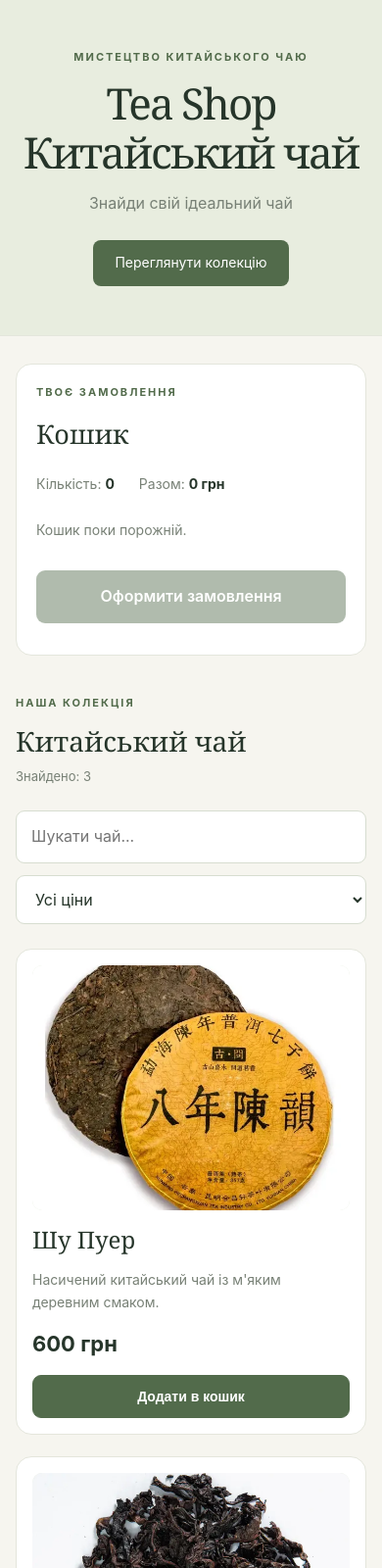
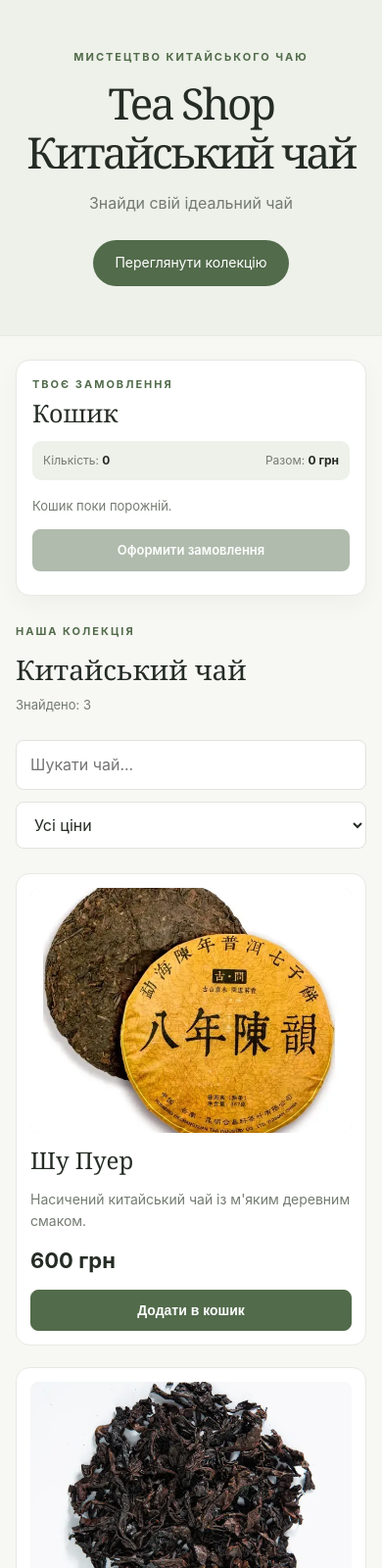
Before and after one commit to olexandrradchuk-byte/modules-practice, a website: page index.html in a window 390 px wide. Shown: the top 1600 px of the page at 98% size. Drawn offline with Linux system fonts and the light colour scheme.

Commit message:
Update website

```diff
--- a/style.css
+++ b/style.css
@@ -6,14 +6,14 @@
 }
 
 :root {
-    --background: #f6f5ef;
+    --background: #f7f7f3;
     --card: #ffffff;
-    --text: #26352a;
-    --muted: #788176;
+    --text: #252c25;
+    --muted: #747b72;
     --green: #526b4b;
     --green-dark: #3e5538;
-    --green-light: #e6eddf;
-    --border: #e4e6dc;
+    --green-light: #edf1e9;
+    --border: #e7e9e2;
 }
 
 html {
@@ -29,9 +29,9 @@ body {
 }
 
 .hero {
-    background: #e8eddf;
+    background: #edf1e9;
     border-bottom: 1px solid var(--border);
-    padding: 80px 20px;
+    padding: 64px 20px;
     text-align: center;
 }
 
@@ -52,7 +52,7 @@ body {
     font-family: Georgia, serif;
     font-size: clamp(44px, 7vw, 76px);
     font-weight: 500;
-    letter-spacing: -2px;
+    letter-spacing: -2.5px;
     line-height: 1.15;
 }
 
@@ -66,29 +66,42 @@ body {
     display: inline-block;
     margin-top: 25px;
     padding: 12px 22px;
-    border-radius: 8px;
+    border-radius: 999px;
     background: var(--green);
     color: white;
     text-decoration: none;
     font-size: 14px;
+    transition: background 0.2s ease, transform 0.2s ease;
 }
 
 .hero-button:hover {
     background: var(--green-dark);
+    transform: translateY(-1px);
 }
 
 main {
-    max-width: 1120px;
+    max-width: 1240px;
     margin: 0 auto;
-    padding: 45px 24px 70px;
+    padding: 42px 24px 70px;
+    display: grid;
+    grid-template-columns: minmax(0, 1fr) 300px;
+    grid-template-rows: auto;
+    align-items: start;
+    gap: 28px;
 }
 
 .cart {
-    padding: 26px 28px;
-    margin-bottom: 55px;
+    grid-column: 2;
+    grid-row: 1;
+    position: sticky;
+    top: 24px;
+    max-height: calc(100vh - 48px);
+    overflow-y: auto;
+    padding: 18px;
     background: var(--card);
     border: 1px solid var(--border);
-    border-radius: 16px;
+    border-radius: 14px;
+    box-shadow: 0 8px 24px rgb(38 53 42 / 4%);
 }
 
 .cart-heading h2,
@@ -98,109 +111,128 @@ main {
 }
 
 .cart-heading h2 {
-    font-size: 27px;
+    font-size: 25px;
+    line-height: 1.2;
+}
+
+.cart-heading .eyebrow {
+    margin-bottom: 5px;
 }
 
 .cart-summary {
     display: flex;
-    flex-wrap: wrap;
-    gap: 25px;
-    margin-top: 18px;
+    justify-content: space-between;
+    gap: 8px;
+    margin-top: 14px;
+    padding: 10px 11px;
+    border-radius: 9px;
+    background: var(--green-light);
     color: var(--muted);
-    font-size: 14px;
+    font-size: 12px;
 }
 
 .cart-summary strong {
     color: var(--text);
+    white-space: nowrap;
 }
 
 .cart-items {
-    margin-top: 15px;
+    margin-top: 8px;
 }
 
 .empty-cart {
     color: var(--muted);
-    font-size: 14px;
-    padding: 10px 0;
+    font-size: 13px;
+    padding: 8px 0 2px;
 }
 
 .cart-item {
-    display: flex;
-    justify-content: space-between;
+    display: grid;
+    grid-template-columns: minmax(0, 1fr) auto;
+    grid-template-areas:
+        "info quantity"
+        "info remove";
     align-items: center;
-    gap: 16px;
-    padding: 16px 0;
+    column-gap: 8px;
+    row-gap: 5px;
+    padding: 12px 0;
     border-top: 1px solid var(--border);
 }
 
 .cart-item-info {
-    flex: 1;
+    grid-area: info;
     min-width: 0;
 }
 
 .cart-item-info strong {
-    font-size: 14px;
+    font-size: 13px;
 }
 
 .cart-item-info p {
     color: var(--muted);
-    font-size: 13px;
+    font-size: 11px;
     margin-top: 3px;
 }
 
 .quantity-controls {
+    grid-area: quantity;
     display: flex;
     align-items: center;
-    gap: 10px;
+    gap: 7px;
 }
 
 .quantity-button {
-    width: 32px;
-    height: 32px;
+    width: 28px;
+    height: 28px;
     border: 1px solid var(--border);
-    border-radius: 8px;
+    border-radius: 7px;
     background: white;
     color: var(--green);
-    font-size: 18px;
+    font-size: 16px;
     cursor: pointer;
+    transition: background 0.2s ease, border-color 0.2s ease;
 }
 
 .quantity-button:hover {
     background: var(--green-light);
+    border-color: #cbd5c5;
 }
 
 .quantity-number {
-    min-width: 18px;
+    min-width: 14px;
     text-align: center;
-    font-size: 14px;
+    font-size: 13px;
 }
 
 .remove-button {
-    padding: 7px 10px;
-    border: 1px solid var(--border);
-    border-radius: 8px;
+    grid-area: remove;
+    justify-self: end;
+    padding: 0;
+    border: 0;
     background: transparent;
-    color: var(--green);
+    color: var(--muted);
     cursor: pointer;
     font: inherit;
-    font-size: 12px;
+    font-size: 11px;
 }
 
 .remove-button:hover {
-    background: var(--green-light);
+    color: var(--green-dark);
 }
 
 .checkout-button {
     width: 100%;
-    margin-top: 20px;
-    padding: 14px 18px;
+    margin-top: 12px;
+    padding: 11px 14px;
     border: 0;
-    border-radius: 9px;
+    border-radius: 8px;
     background: var(--green);
     color: white;
     font: inherit;
+    font-size: 13px;
     font-weight: 600;
     cursor: pointer;
+    transition: background 0.2s ease;
 }
 
 .checkout-button:hover:not(:disabled) {
@@ -213,9 +245,15 @@ main {
 }
 
 .checkout-message {
-    margin-top: 12px;
-    font-size: 14px;
+    margin-top: 8px;
+    font-size: 12px;
     color: var(--green);
+}
+
+.catalog {
+    grid-column: 1;
+    grid-row: 1;
+    min-width: 0;
 }
 
 .catalog-heading {
@@ -245,9 +283,9 @@ main {
 
 .catalog-controls input,
 .catalog-controls select {
-    padding: 13px 15px;
-    border: 1px solid #d7ddd0;
-    border-radius: 9px;
+    padding: 12px 14px;
+    border: 1px solid #e0e4dc;
+    border-radius: 8px;
     background: var(--card);
     color: var(--text);
     font: inherit;
@@ -273,27 +311,28 @@ main {
 
 .product {
     min-width: 0;
-    padding: 16px;
+    padding: 14px;
     background: var(--card);
     border: 1px solid var(--border);
-    border-radius: 16px;
+    border-radius: 14px;
     display: flex;
     flex-direction: column;
-    gap: 14px;
-    transition: transform 0.2s ease, box-shadow 0.2s ease;
+    gap: 12px;
+    transition: transform 0.2s ease, box-shadow 0.2s ease, border-color 0.2s ease;
 }
 
 .product:hover {
-    transform: translateY(-4px);
-    box-shadow: 0 12px 30px rgb(38 53 42 / 7%);
+    transform: translateY(-3px);
+    border-color: #d9ded4;
+    box-shadow: 0 12px 28px rgb(38 53 42 / 6%);
 }
 
 .product-image {
     width: 100%;
-    height: 240px;
+    height: 230px;
     object-fit: cover;
     display: block;
-    border-radius: 10px;
+    border-radius: 9px;
     background: var(--green-light);
 }
 
@@ -319,14 +358,15 @@ main {
 
 .add-button {
     width: 100%;
-    padding: 13px 16px;
+    padding: 12px 16px;
     border: 1px solid var(--green);
-    border-radius: 9px;
+    border-radius: 8px;
     background: var(--green);
     color: white;
     font-size: 14px;
     font-weight: 600;
     cursor: pointer;
+    transition: background 0.2s ease;
 }
 
 .add-button:hover {
@@ -372,13 +412,33 @@ a:focus-visible {
     outline-offset: 3px;
 }
 
-@media (max-width: 800px) {
+@media (max-width: 1000px) {
     .products {
         grid-template-columns: repeat(2, minmax(0, 1fr));
     }
 
     .product-image {
-        height: 220px;
+        height: 260px;
+    }
+}
+
+@media (max-width: 800px) {
+    main {
+        display: flex;
+        flex-direction: column;
+        gap: 32px;
+        padding-top: 28px;
+    }
+
+    .cart {
+        position: static;
+        width: 100%;
+        max-height: none;
+        padding: 16px;
+    }
+
+    .catalog {
+        width: 100%;
     }
 }
 
@@ -388,16 +448,8 @@ a:focus-visible {
     }
 
     main {
-        padding: 28px 16px 45px;
-    }
-
-    .cart {
-        padding: 20px;
-        margin-bottom: 40px;
-    }
-
-    .cart-item {
-        flex-wrap: wrap;
+        padding: 24px 16px 45px;
+        gap: 28px;
     }
 
     .catalog-heading {
@@ -421,4 +473,8 @@ a:focus-visible {
     .product-image {
         height: 250px;
     }
+
+    .cart-item {
+        column-gap: 12px;
+    }
 }
```
